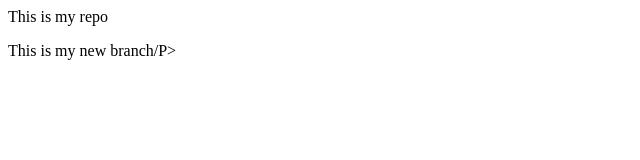
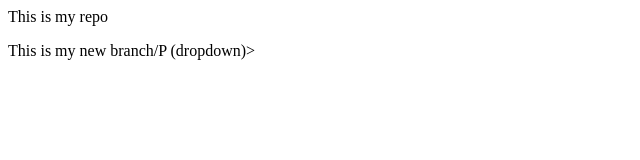
Before and after one commit to RamanKurai/LocalRepo, a plain HTML site: page index.html in a window 1280 px wide. Shown: the full height of the page, 0-640 px from the left. Drawn offline with Linux system fonts and the light colour scheme.

Commit message:
Add dropdown

```diff
--- a/index.html
+++ b/index.html
@@ -1,2 +1,2 @@
 <p>This is my repo</p>
-<p>This is my new branch/P></p>
+<p>This is my new branch/P (dropdown)></p>
```
